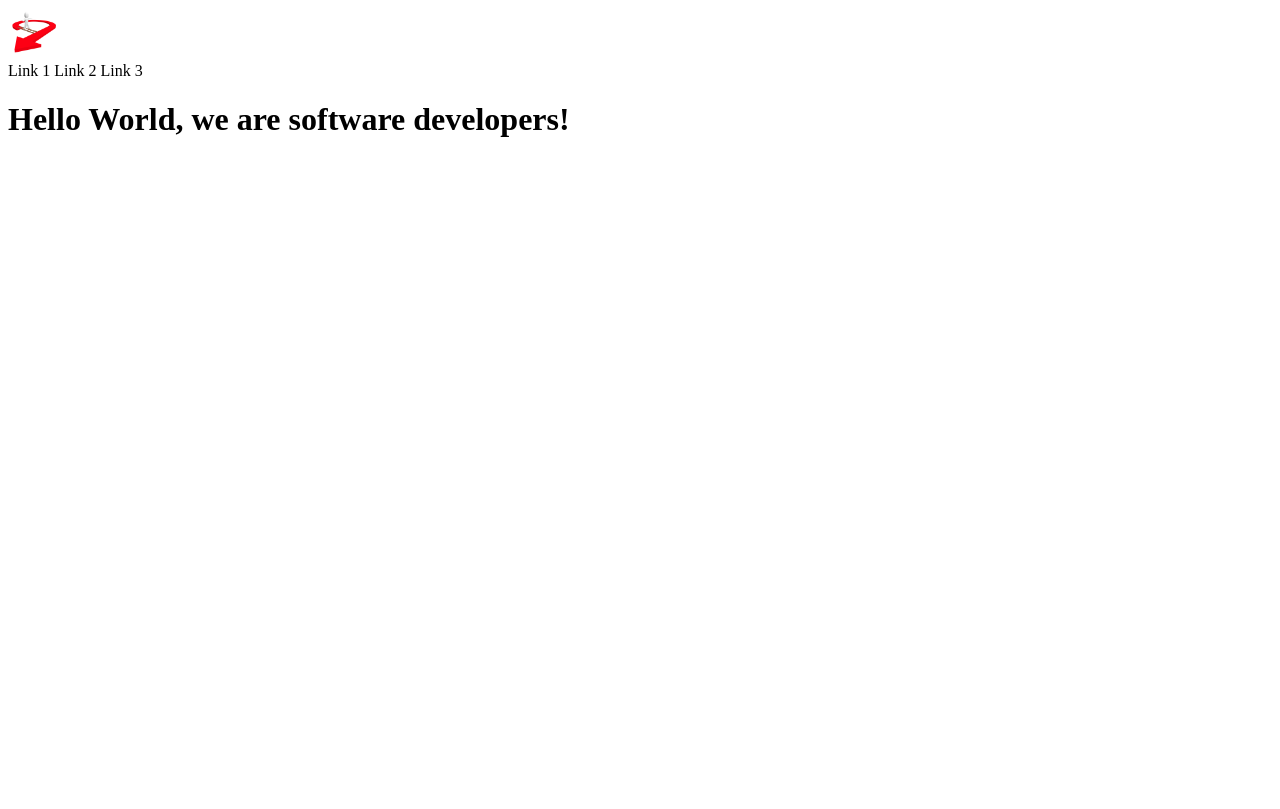
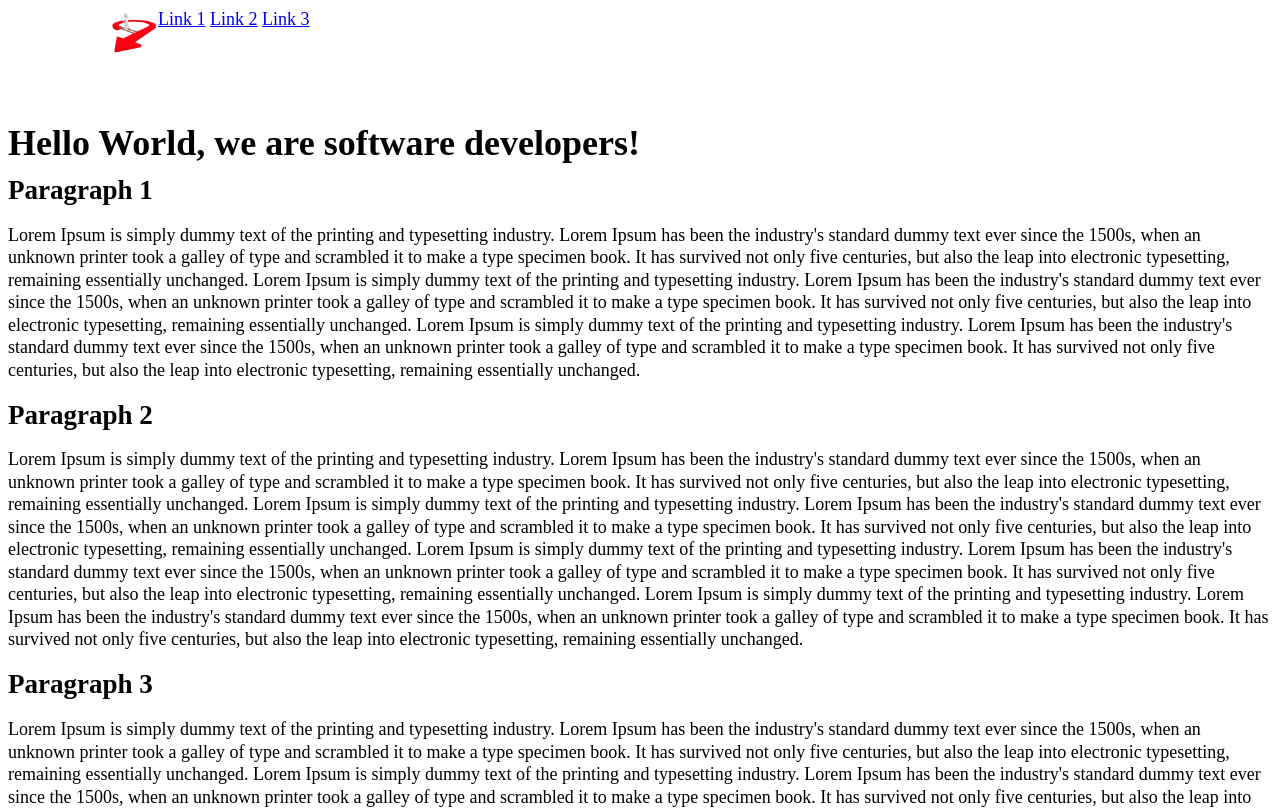
Before and after one commit to happiguru/stanley_and_martin_collab, a plain HTML site: page index.html in a window 1280 px wide. Shown: the top 809 px of the page. Drawn offline with Linux system fonts and the light colour scheme.

Commit message:
added video and inner link

```diff
--- a/index.html
+++ b/index.html
@@ -2,18 +2,84 @@
 <html>
     <head>
         <title>Stanley and Martin Collaborative Project</title>
-
+        <link rel="stylesheet" href="main.css" type="text/css">
     </head>
     <body>
         <header id="header">
             <img id="header-img" src="header_img.jpg" width="50px" height="50px" alt="Company_logo">
             <nav id="nav-bar">
-                <a class="nav-link">Link 1</a>
-                <a class="nav-link">Link 2</a>
-                <a class="nav-link">Link 3</a>
+                <a class="nav-link" href="#p1">Link 1</a>
+                <a class="nav-link" href="#p2">Link 2</a>
+                <a class="nav-link" href="#p3">Link 3</a>
             </nav>
         </header>
         <h1>Hello World, we are software developers!</h1>
+        <p id="p1">
+            <h2>Paragraph 1</h2>
+            Lorem Ipsum is simply dummy text of the printing and
+            typesetting industry. Lorem Ipsum has been the industry's standard dummy
+            text ever since the 1500s, when an unknown printer took a galley of type and
+            scrambled it to make a type specimen book. It has survived not only five centuries,
+            but also the leap into electronic typesetting, remaining essentially unchanged.
+            Lorem Ipsum is simply dummy text of the printing and
+            typesetting industry. Lorem Ipsum has been the industry's standard dummy
+            text ever since the 1500s, when an unknown printer took a galley of type and
+            scrambled it to make a type specimen book. It has survived not only five centuries,
+            but also the leap into electronic typesetting, remaining essentially unchanged.
+            Lorem Ipsum is simply dummy text of the printing and
+            typesetting industry. Lorem Ipsum has been the industry's standard dummy
+            text ever since the 1500s, when an unknown printer took a galley of type and
+            scrambled it to make a type specimen book. It has survived not only five centuries,
+            but also the leap into electronic typesetting, remaining essentially unchanged.
+        </p>
+        <p id="p2">
+            <h2>Paragraph 2</h2>
+            Lorem Ipsum is simply dummy text of the printing and
+            typesetting industry. Lorem Ipsum has been the industry's standard dummy
+            text ever since the 1500s, when an unknown printer took a galley of type and
+            scrambled it to make a type specimen book. It has survived not only five centuries,
+            but also the leap into electronic typesetting, remaining essentially unchanged.
+            Lorem Ipsum is simply dummy text of the printing and
+            typesetting industry. Lorem Ipsum has been the industry's standard dummy
+            text ever since the 1500s, when an unknown printer took a galley of type and
+            scrambled it to make a type specimen book. It has survived not only five centuries,
+            but also the leap into electronic typesetting, remaining essentially unchanged.
+            Lorem Ipsum is simply dummy text of the printing and
+            typesetting industry. Lorem Ipsum has been the industry's standard dummy
+            text ever since the 1500s, when an unknown printer took a galley of type and
+            scrambled it to make a type specimen book. It has survived not only five centuries,
+            but also the leap into electronic typesetting, remaining essentially unchanged.
+            Lorem Ipsum is simply dummy text of the printing and
+            typesetting industry. Lorem Ipsum has been the industry's standard dummy
+            text ever since the 1500s, when an unknown printer took a galley of type and
+            scrambled it to make a type specimen book. It has survived not only five centuries,
+            but also the leap into electronic typesetting, remaining essentially unchanged.
+        </p>
+        <p id="p3">
+            <h2>Paragraph 3</h2>
+            Lorem Ipsum is simply dummy text of the printing and
+            typesetting industry. Lorem Ipsum has been the industry's standard dummy
+            text ever since the 1500s, when an unknown printer took a galley of type and
+            scrambled it to make a type specimen book. It has survived not only five centuries,
+            but also the leap into electronic typesetting, remaining essentially unchanged.
+            Lorem Ipsum is simply dummy text of the printing and
+            typesetting industry. Lorem Ipsum has been the industry's standard dummy
+            text ever since the 1500s, when an unknown printer took a galley of type and
+            scrambled it to make a type specimen book. It has survived not only five centuries,
+            but also the leap into electronic typesetting, remaining essentially unchanged.
+            Lorem Ipsum is simply dummy text of the printing and
+            typesetting industry. Lorem Ipsum has been the industry's standard dummy
+            text ever since the 1500s, when an unknown printer took a galley of type and
+            scrambled it to make a type specimen book. It has survived not only five centuries,
+            but also the leap into electronic typesetting, remaining essentially unchanged.
+            Lorem Ipsum is simply dummy text of the printing and
+            typesetting industry. Lorem Ipsum has been the industry's standard dummy
+            text ever since the 1500s, when an unknown printer took a galley of type and
+            scrambled it to make a type specimen book. It has survived not only five centuries,
+            but also the leap into electronic typesetting, remaining essentially unchanged.
+        </p>
+
+          <iframe src="demo_iframe.htm" style="height:200px;width:300px;"></iframe>
         <script src="https://cdn.freecodecamp.org/testable-projects-fcc/v1/bundle.js"></script>
     </body>
 
--- /dev/null
+++ b/main.css
@@ -0,0 +1,16 @@
+body{
+    background-color: #ffffff;
+    font-size: 18px;
+    line-height: 1.25em;
+}
+header {
+    width: 100%;
+    height: 100px;
+}
+#header-img {
+    float: left;
+    margin-left: 100px;
+}
+#p1, #p2, #p3 {
+    margin: 0px 100px 0px 100px;
+}
```
